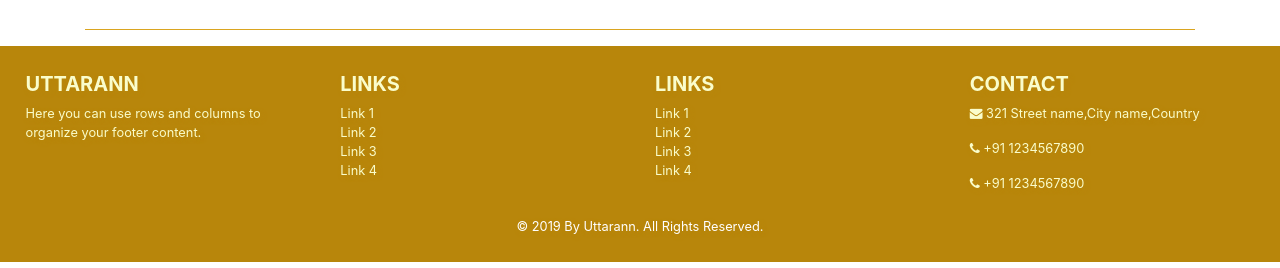
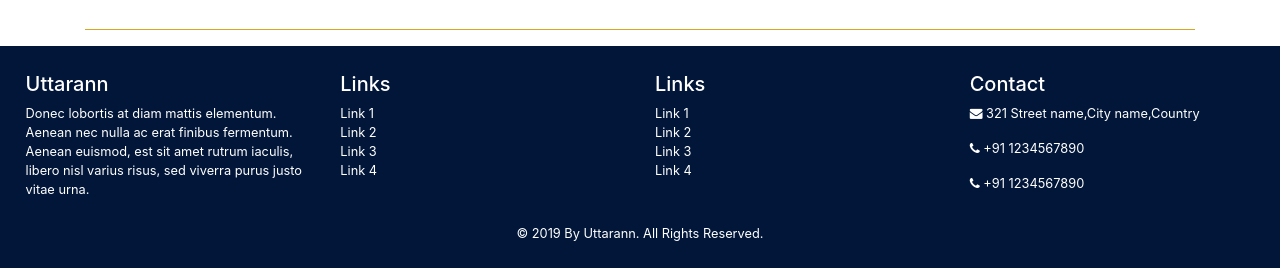
Before and after one commit to Markandeya/Uttarann, a website: page src/index.html in a window 1280 px wide. Shown: the part 2339-2607 px from the top of the page. Drawn offline with Linux system fonts and the light colour scheme; some packages are replaced by stand-ins of ours; a script that the page names is missing.

Commit message:
homepage changes2

```diff
--- a/src/index.html
+++ b/src/index.html
@@ -288,8 +288,8 @@
               <div class="col-md-3 mt-md-0 mt-3">
 
                 <!-- Content -->
-                <h5 class="text-uppercase font-weight-bolder">Uttarann</h5>
-                <p>Here you can use rows and columns to organize your footer content.</p>
+                <h5>Uttarann</h5>
+                <p>Donec lobortis at diam mattis elementum. Aenean nec nulla ac erat finibus fermentum. Aenean euismod, est sit amet rutrum iaculis, libero nisl varius risus, sed viverra purus justo vitae urna.</p>
 
               </div>
               <!-- Grid column -->
@@ -300,7 +300,7 @@
               <div class="col-md-3 mb-md-0 mb-3">
 
                 <!-- Links -->
-                <h5 class="text-uppercase font-weight-bolder">Links</h5>
+                <h5>Links</h5>
 
                 <ul class="list-unstyled">
                   <li>
@@ -324,7 +324,7 @@
               <div class="col-md-3 mb-md-0 mb-3">
 
                 <!-- Links -->
-                <h5 class="text-uppercase font-weight-bolder">Links</h5>
+                <h5>Links</h5>
 
                 <ul class="list-unstyled">
                   <li>
@@ -348,7 +348,7 @@
               <div class="col-md-3 mb-md-0 mb-3">
 
                 <!-- Links -->
-                <h5 class="text-uppercase font-weight-bolder">Contact</h5>
+                <h5>Contact</h5>
 
                 <ul class="list-unstyled">
                   <li>
--- a/src/scss/styles.scss
+++ b/src/scss/styles.scss
@@ -145,10 +145,11 @@ div.line {
     font-size: 0.8em;
     min-height: 200px !important;
     width: 100%;
-    background-color: darkgoldenrod;
+    background-color: #011638;
     padding: 2em;
-    color: #fafdcb;
-    text-shadow: 2px 2px 5px darkgoldenrod;
+    color: #fff;
+    --color: #fafdcb;
+    --text-shadow: 2px 2px 5px darkgoldenrod;
 }
 
 /* Footer end */
```
Also changed, not shown: src/assets/goldline.png (deleted), src/css/styles.css.
